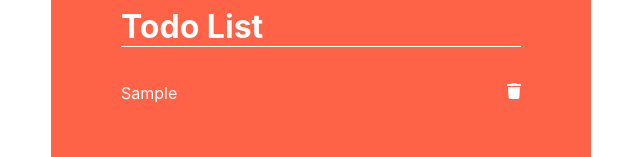
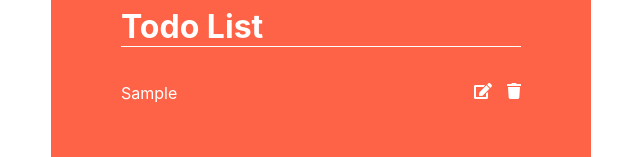
Before and after one commit to derekwidmer/TodoList, a React (Create React App) app: page / in a window 1280 px wide. Both pictures are taken after typing "Sample" into the empty fields and a click on the button "Save". Shown: the part 272-429 px from the top of the page, without its empty margins (319-959 px from the left). Built offline with nearby package versions, Linux system fonts and the light colour scheme.

Commit message:
Added more styles and edit button

```diff
--- a/src/Todo.css
+++ b/src/Todo.css
@@ -1,6 +1,12 @@
 .Todo {
     width: 400px;
     display: flex;
+    padding: 0 10px;
+    border-radius: 10px;
+}
+
+.Todo:hover {
+    background-color: rgb(236, 82, 55);
 }
 
 .Todo p {
@@ -9,5 +15,5 @@
 }
 
 .icon {
-margin-left: auto;
+    margin-left: auto;
 }
--- a/src/Todo.js
+++ b/src/Todo.js
@@ -1,7 +1,7 @@
 import React, { Component } from 'react'
 import './Todo.css'
 import { FontAwesomeIcon } from '@fortawesome/react-fontawesome'
-import { faTrash } from '@fortawesome/free-solid-svg-icons'
+import { faTrash, faEdit } from '@fortawesome/free-solid-svg-icons'
 
 class Todo extends Component {
     constructor(props) {
@@ -16,7 +16,8 @@ class Todo extends Component {
             <div className="Todo">
                 <p>
                     {this.props.task}
-                    <FontAwesomeIcon onClick={this.handleDelete} style={{ cursor: "pointer" }} className="icon" icon={faTrash} />
+                    <FontAwesomeIcon style={{ cursor: "pointer" }} className="icon" icon={faEdit} />
+                    <FontAwesomeIcon onClick={this.handleDelete} style={{ cursor: "pointer", marginLeft: "15px" }} icon={faTrash} />
                 </p>
             </div>
         )
```
